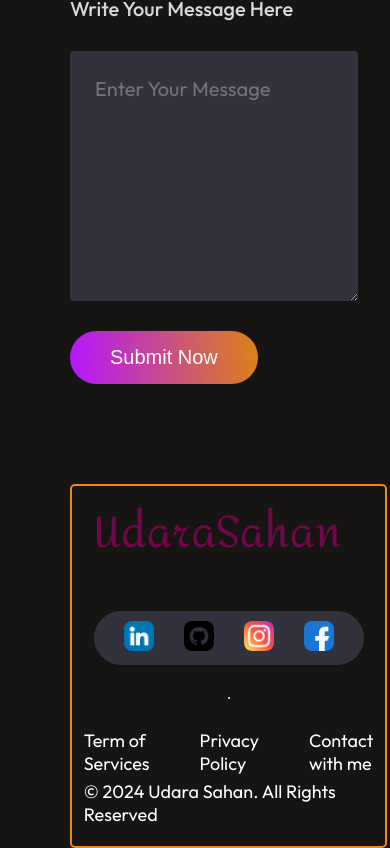
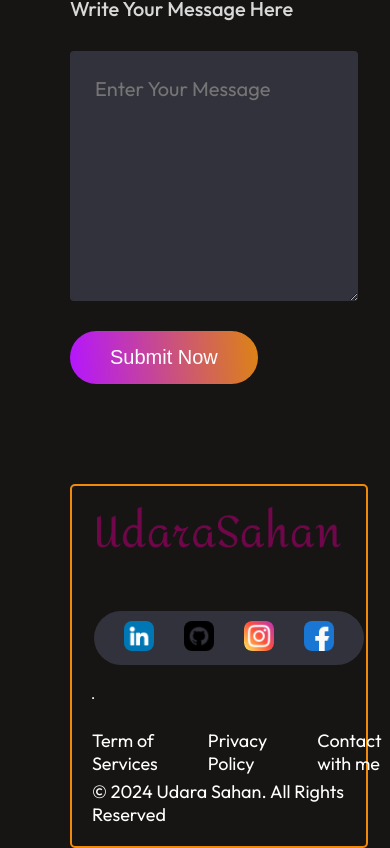
Before and after one commit to udarasahan/portfolio-website, a React (Vite) app: page / in a window 390 px wide. Shown: the part 7273-8121 px from the top of the page. Built offline with nearby package versions, Linux system fonts and the light colour scheme.

Commit message:
footer update 1

```diff
--- a/src/Componants/Footer/Footer.css
+++ b/src/Componants/Footer/Footer.css
@@ -70,9 +70,8 @@
 
 @media(max-width: 768px) {
     .footer {
-        margin: 5px 70px;
-        width: 70%;
-        align-items: center;
+        width: 65%;
+        align-items: start;
     }
     .footer-top {
         display: flex;
```
